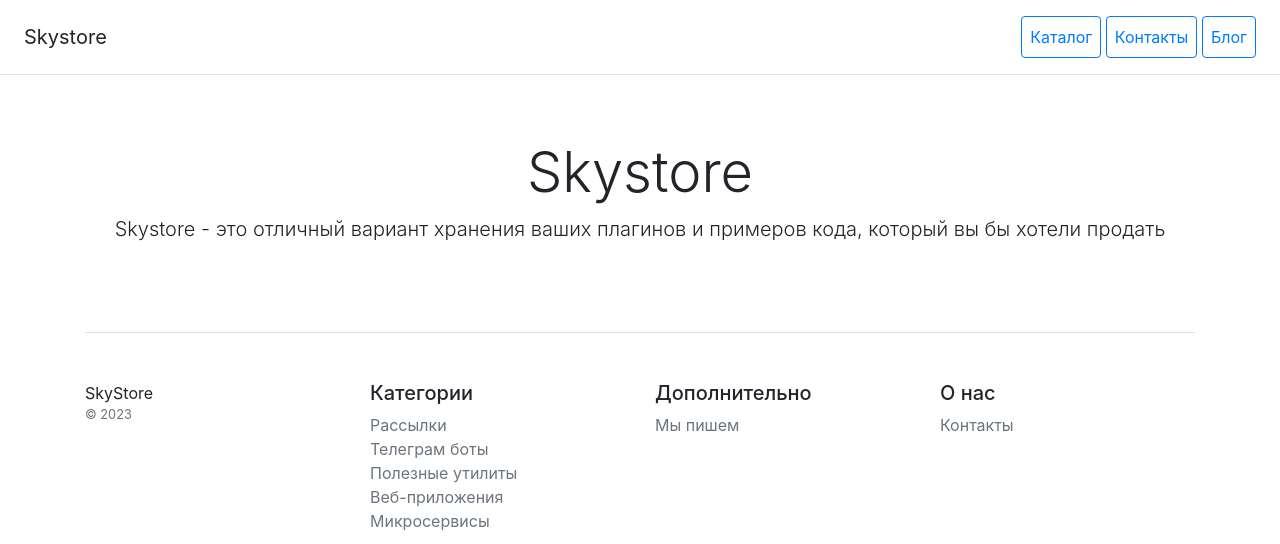
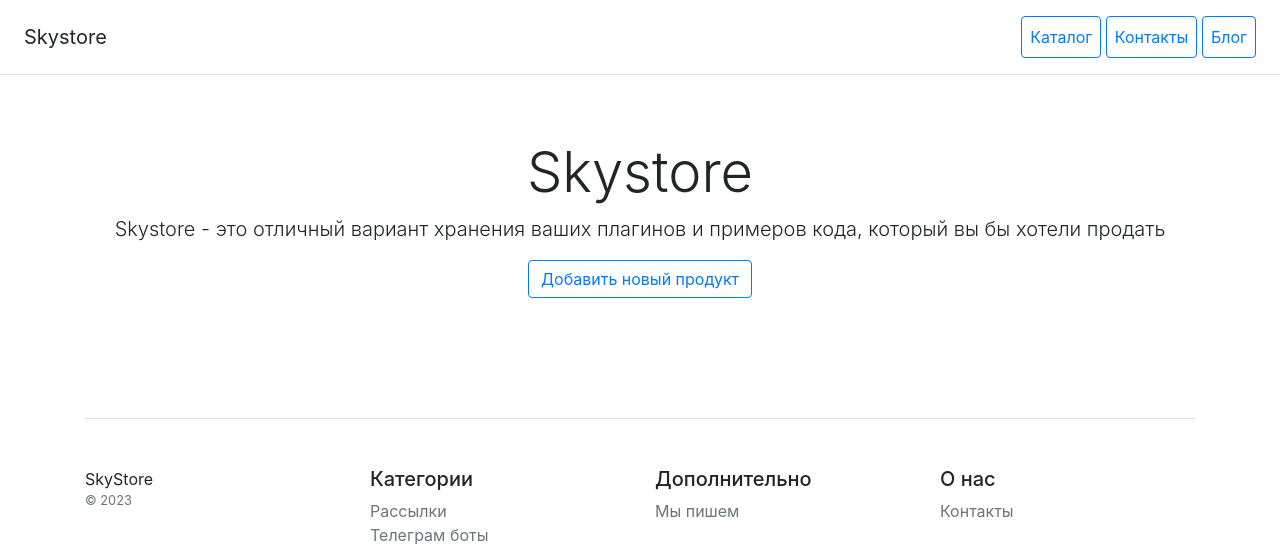
Before and after one commit to klepininalex/django_project, a Django app: template catalog/templates/catalog/product_list.html.html in a window 1280 px wide. Shown: the top 544 px of the page. Run offline with Django 4.2, Linux system fonts and the light colour scheme; the template is opened without the code that fills it, so the values that code supplies are empty; some libraries are stand-ins or nearby versions.

Commit message:
refactor product list template

```diff
--- a/catalog/templates/catalog/product_list.html.html
+++ b/catalog/templates/catalog/product_list.html.html
@@ -4,6 +4,9 @@
     <h1 class="display-4">Skystore</h1>
     <p class="lead">Skystore - это отличный вариант хранения ваших плагинов и примеров кода, который вы бы хотели
         продать</p>
+    <div class="col-12 mb-5">
+        <a class="btn btn-outline-primary" href="{% url 'catalog:create_product' %}">Добавить новый продукт</a>
+    </div>
     {% for object in object_list %}
     <div class="col-3">
         <img src="/media/{{ object.product_image }}"/>
@@ -16,7 +19,7 @@
                 <ul class="list-unstyled mt-3 mb-4 text-start m-3">
                     {{ object.product_description|slice:100 }}
                 </ul>
-                <a class="btn btn-lg btn-block btn-outline-primary" href="{% url 'catalog:product' object.id %}">Купить</a>
+                <a class="btn btn-lg btn-block btn-outline-primary" href="{% url 'catalog:view_product' object.id %}">Купить</a>
             </div>
         </div>
     </div>
```
